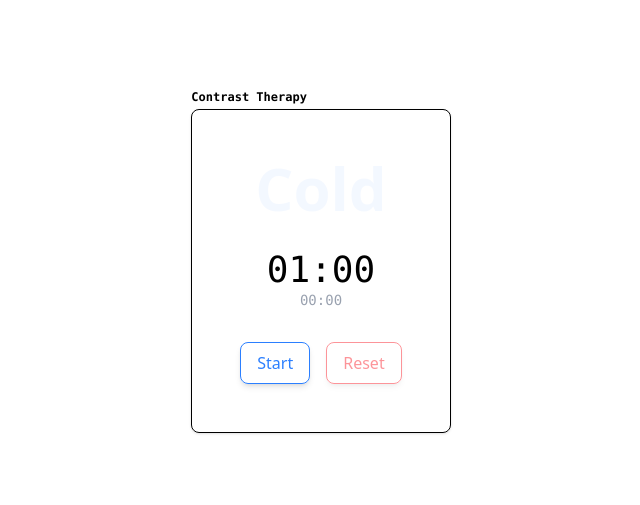
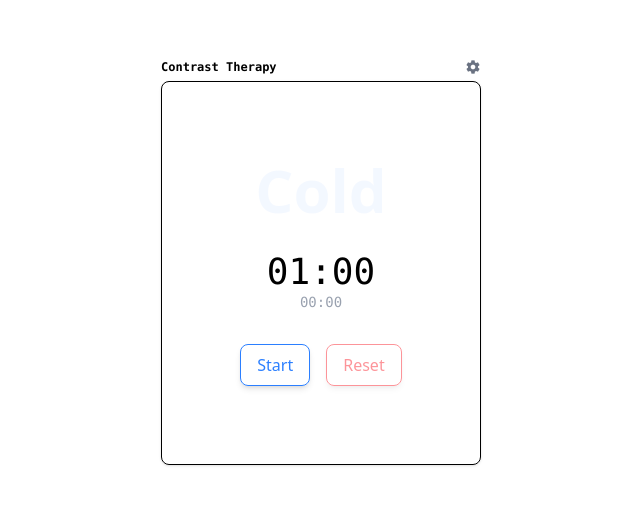
Before and after one commit to jdjfisher/contrast-therapy, a Vue app: page / in a window 1280 px wide. Shown: the part 139-644 px from the top of the page, without its empty margins (319-959 px from the left). Built offline with nearby package versions, Linux system fonts and the light colour scheme.

Commit message:
Drafted settings page

```diff
--- a/index.html
+++ b/index.html
@@ -8,6 +8,8 @@
 
     <meta name="description" content="A simple contrast therapy timer app." />
     <meta name="keywords" content="contrast therapy, timer, health, wellness" />
+
+    <link rel="stylesheet" href="https://fonts.googleapis.com/icon?family=Material+Icons" />
   </head>
   <body>
     <div id="app"></div>
--- a/src/App.vue
+++ b/src/App.vue
@@ -1,13 +1,35 @@
 <script setup lang="ts">
 import '@/index.css';
-import Timer from './components/Timer.vue';
+import Timer from '@/components/Timer.vue';
+import Settings from '@/components/Settings.vue';
+import { ref } from 'vue';
+
+const showSettings = ref(false);
 </script>
 
 <template>
   <div class="flex min-h-screen flex-col items-center justify-center gap-4">
     <div>
-      <h1 class="mb-1 font-mono text-xs font-bold">Contrast Therapy</h1>
-      <Timer :cold-duration="60" :hot-duration="120" :cycles="5" />
+      <div class="flex items-center justify-between gap-2">
+        <h1 class="mb-1 font-mono text-xs font-bold">Contrast Therapy</h1>
+
+        <button
+          class="icon-button cursor-pointer text-gray-500 transition-colors hover:text-gray-700"
+          @click="showSettings = !showSettings"
+          :title="showSettings ? 'Back to Timer' : 'Settings'"
+        >
+          <i class="material-icons text-[16px]!">
+            {{ showSettings ? 'arrow_back' : 'settings' }}
+          </i>
+        </button>
+      </div>
+
+      <div class="grid h-96 w-80 place-items-center rounded-lg border p-12 shadow">
+        <transition name="fade" mode="out-in">
+          <Settings v-if="showSettings" />
+          <Timer v-else :cold-duration="60" :hot-duration="120" :cycles="5" />
+        </transition>
+      </div>
     </div>
   </div>
 </template>
--- /dev/null
+++ b/src/components/Settings.vue
@@ -0,0 +1,5 @@
+<script setup lang="ts"></script>
+
+<template>
+  <div class="text-gray-500">Coming soon...</div>
+</template>
--- a/src/components/Timer.vue
+++ b/src/components/Timer.vue
@@ -69,7 +69,7 @@ function stopTimer() {
 </script>
 
 <template>
-  <div class="grid gap-8 rounded-lg border p-12 shadow">
+  <div class="grid gap-8">
     <div
       class="text-center text-6xl font-semibold capitalize transition-opacity duration-500"
       :class="{
@@ -94,9 +94,9 @@ function stopTimer() {
       </span>
     </div>
 
-    <div class="flex gap-4">
+    <div class="flex justify-center gap-4">
       <button
-        class="outlined cursor-pointer rounded-lg border border-blue-500 px-4 py-2 text-blue-500 shadow-md disabled:cursor-not-allowed disabled:opacity-50"
+        class="outlined cursor-pointer rounded-lg border border-blue-500 px-4 py-2 text-blue-500 shadow-md transition-colors hover:bg-blue-50 disabled:cursor-not-allowed disabled:opacity-50"
         :disabled="running"
         @click="startTimer"
       >
@@ -104,7 +104,7 @@ function stopTimer() {
       </button>
 
       <button
-        class="outlined cursor-pointer rounded-lg border border-red-500 px-4 py-2 text-red-500 shadow-md disabled:cursor-not-allowed disabled:opacity-50"
+        class="outlined cursor-pointer rounded-lg border border-red-500 px-4 py-2 text-red-500 shadow-md transition-colors hover:bg-red-50 disabled:cursor-not-allowed disabled:opacity-50"
         :disabled="!running"
         @click="stopTimer"
       >
--- a/src/index.css
+++ b/src/index.css
@@ -1 +1,10 @@
 @import 'tailwindcss';
+
+/* Fade */
+.fade-enter-active,
+.fade-leave-active {
+  transition: opacity 0.5s;
+}
+.fade-enter, .fade-leave-to /* .fade-leave-active in <2.1.8 */ {
+  opacity: 0;
+}
```
